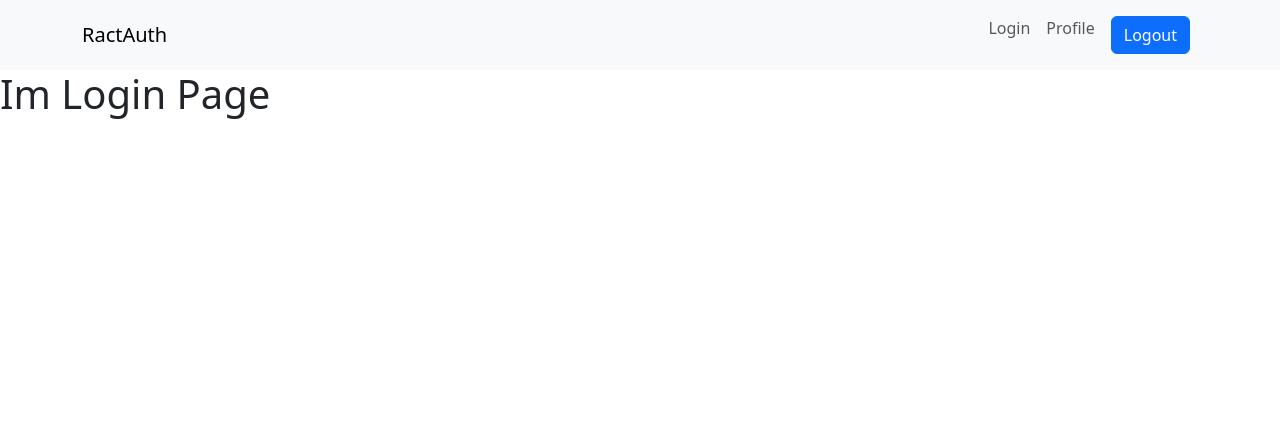
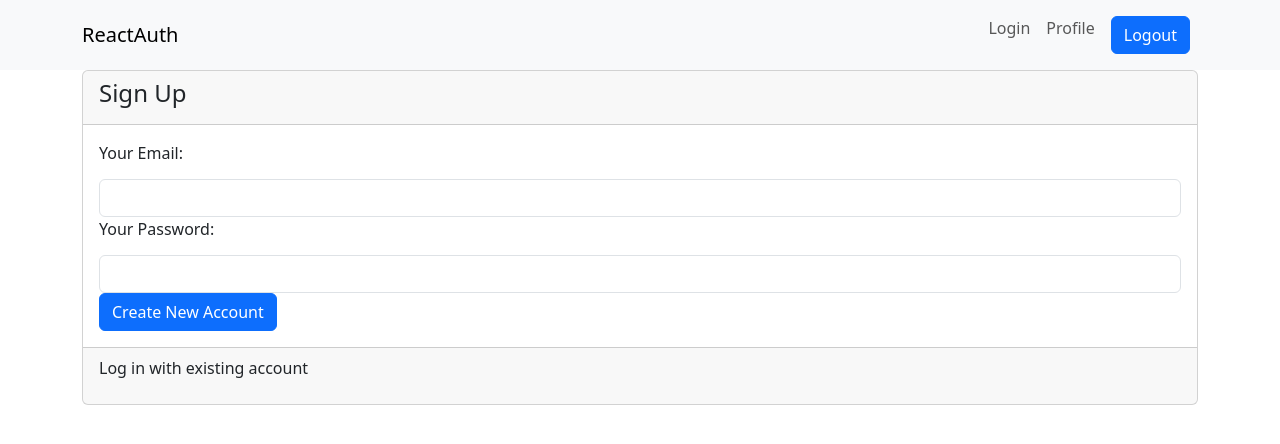
Before and after one commit to SomyaBhatnagar19/Login-page-app, a React (Create React App) app: page /LoginPage in a window 1280 px wide. Shown: the top 444 px of the page. Built offline with nearby package versions, Linux system fonts and the light colour scheme.

Commit message:
Corrections in Login page component.

```diff
--- a/src/Components/Header/NavBar.js
+++ b/src/Components/Header/NavBar.js
@@ -1,35 +1,3 @@
-// import React from "react";
-// import { Navbar, Container, Nav, Button } from "react-bootstrap";
-// import { Link } from "react-router-dom";
-// // import './NavBar.css';
-
-// const NavBar = () => {
-//   return (
-//     <Navbar expand="lg" className="bg-body-tertiary">
-//       <Container>
-//         <Navbar.Brand as={Link} to="/home">
-//           RactAuth
-//         </Navbar.Brand>
-//         <Navbar.Toggle aria-controls="basic-navbar-nav" />
-//         <Navbar.Collapse id="basic-navbar-nav">
-//           <Nav className="ms-auto">
-//             <Nav.Link as={Link} to="/login">
-//               Login
-//             </Nav.Link>
-//             <Nav.Link as={Link} to="/profile">
-//               Profile
-//             </Nav.Link>
-//             <Nav.Link>
-//               <Button>Logout</Button>
-//             </Nav.Link>
-//           </Nav>
-//         </Navbar.Collapse>
-//       </Container>
-//     </Navbar>
-//   );
-// };
-
-// export default NavBar;
 import React from "react";
 import { Navbar, Container, Nav, Button } from "react-bootstrap";
 import { Link } from "react-router-dom";
@@ -39,7 +7,7 @@ const NavBar = () => {
     <Navbar expand="lg" className="bg-body-tertiary">
       <Container>
         <Navbar.Brand as={Link} to="/HomePage">
-          RactAuth
+          ReactAuth
         </Navbar.Brand>
         <Navbar.Toggle aria-controls="basic-navbar-nav" />
         <Navbar.Collapse id="basic-navbar-nav">
--- a/src/Components/Pages/Login/LoginPage.js
+++ b/src/Components/Pages/Login/LoginPage.js
@@ -1,7 +1,58 @@
-import React from "react";
+import React, { useState } from "react";
+import { Container, Card, Form, Button } from "react-bootstrap";
+
 const LoginPage = () => {
-    return(
-        <h1>Im Login Page</h1>
-    )
+  const [isLogin, setIsLogin] = useState(false);
+  const [isExistingUser, setIsExistingUser] = useState(false);
+
+  const existingAccHandler = () => {
+    setIsExistingUser((prevState)=>!prevState);
+  }
+
+  const submitHandler = (event) => {
+    event.preventDefault();
+    setIsLogin(true);
+  }
+
+  return(
+    <Container>
+      <Card>
+        <Card.Header>
+          {isLogin || isExistingUser ? <h4>Sign In</h4>: <h4>Sign Up</h4>}
+        </Card.Header>
+        <Form onSubmit={submitHandler}>
+        <Card.Body>
+
+          <Form.Group>
+            <Form.Label>
+              <h6>Your Email: </h6>
+            </Form.Label>
+            <Form.Control
+              type="email"/>
+          </Form.Group>
+          <Form.Label>
+              <h6>Your Password: </h6>
+            </Form.Label>
+            <Form.Control
+              type="password"/>
+              {isLogin || isExistingUser ? (
+                <Button>
+                  Log In
+                </Button>
+              ):(
+                <Button>
+                  Create New Account
+                </Button>
+              )}
+              </Card.Body>
+              <Card.Footer>
+              {!isExistingUser ? (<p onClick={existingAccHandler}>Log in with existing account</p>):(<p onClick={existingAccHandler}>New User?</p>)}
+              </Card.Footer>
+
+          </Form>
+
+      </Card>
+    </Container>
+  )
 }
 export default LoginPage;
```
